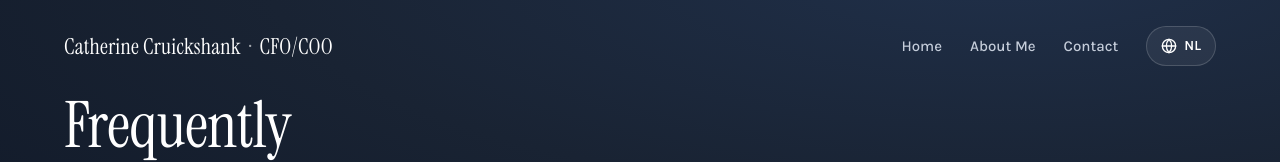
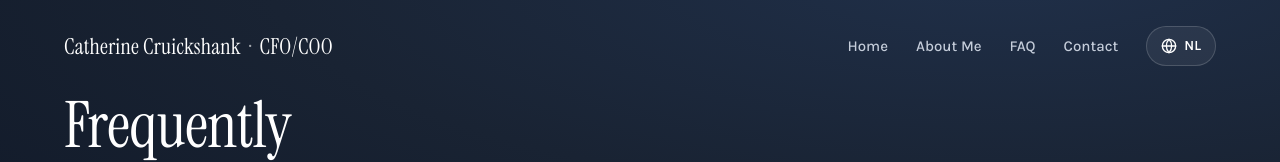
Before and after one commit to decipherindustries/cefabmanagement.com, a Next.js app: page /en/faq in a window 1280 px wide. Shown: the top 162 px of the page. Built offline with nearby package versions, Linux system fonts and the light colour scheme; no server answers.

Commit message:
feat(nav): add FAQ to header and mobile menu

```diff
--- a/components/layout/Header.tsx
+++ b/components/layout/Header.tsx
@@ -9,7 +9,7 @@ export function Header({
   nav,
 }: {
   locale: Locale;
-  nav: { home: string; about: string; contact: string };
+  nav: { home: string; about: string; contact: string; faq: string };
 }) {
   return (
     <header className="ck-header">
@@ -24,6 +24,9 @@ export function Header({
           <Link className="ck-nav__link" href={href("about", locale)}>
             {nav.about}
           </Link>
+          <Link className="ck-nav__link" href={href("faq", locale)}>
+            {nav.faq}
+          </Link>
           <Link className="ck-nav__link" href={href("contact", locale)}>
             {nav.contact}
           </Link>
--- a/components/layout/MobileMenu.tsx
+++ b/components/layout/MobileMenu.tsx
@@ -10,7 +10,7 @@ export function MobileMenu({
   nav,
 }: {
   locale: Locale;
-  nav: { home: string; about: string; contact: string };
+  nav: { home: string; about: string; contact: string; faq: string };
 }) {
   const [open, setOpen] = useState(false);
   return (
@@ -31,6 +31,9 @@ export function MobileMenu({
           <Link href={href("about", locale)} onClick={() => setOpen(false)}>
             {nav.about}
           </Link>
+          <Link href={href("faq", locale)} onClick={() => setOpen(false)}>
+            {nav.faq}
+          </Link>
           <Link href={href("contact", locale)} onClick={() => setOpen(false)}>
             {nav.contact}
           </Link>
```
